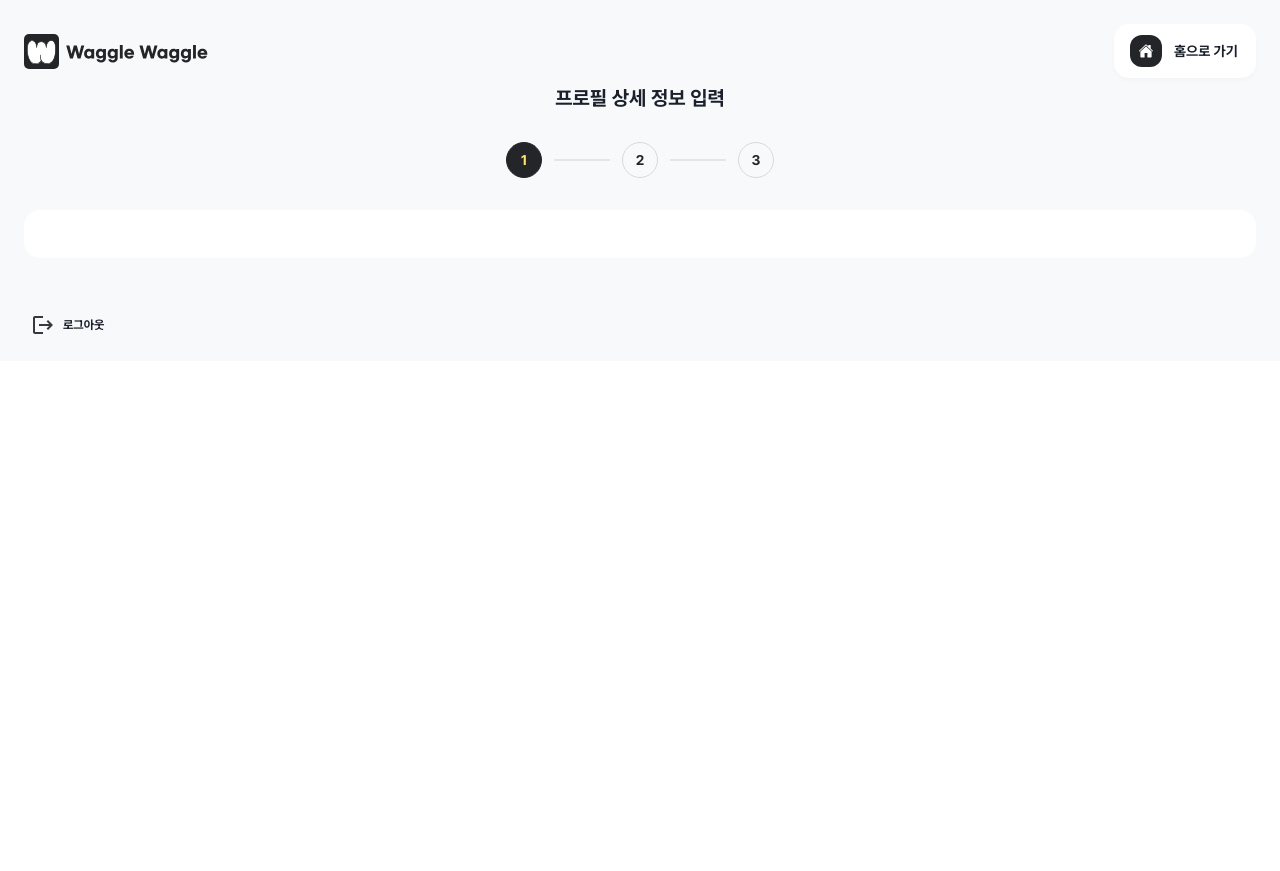
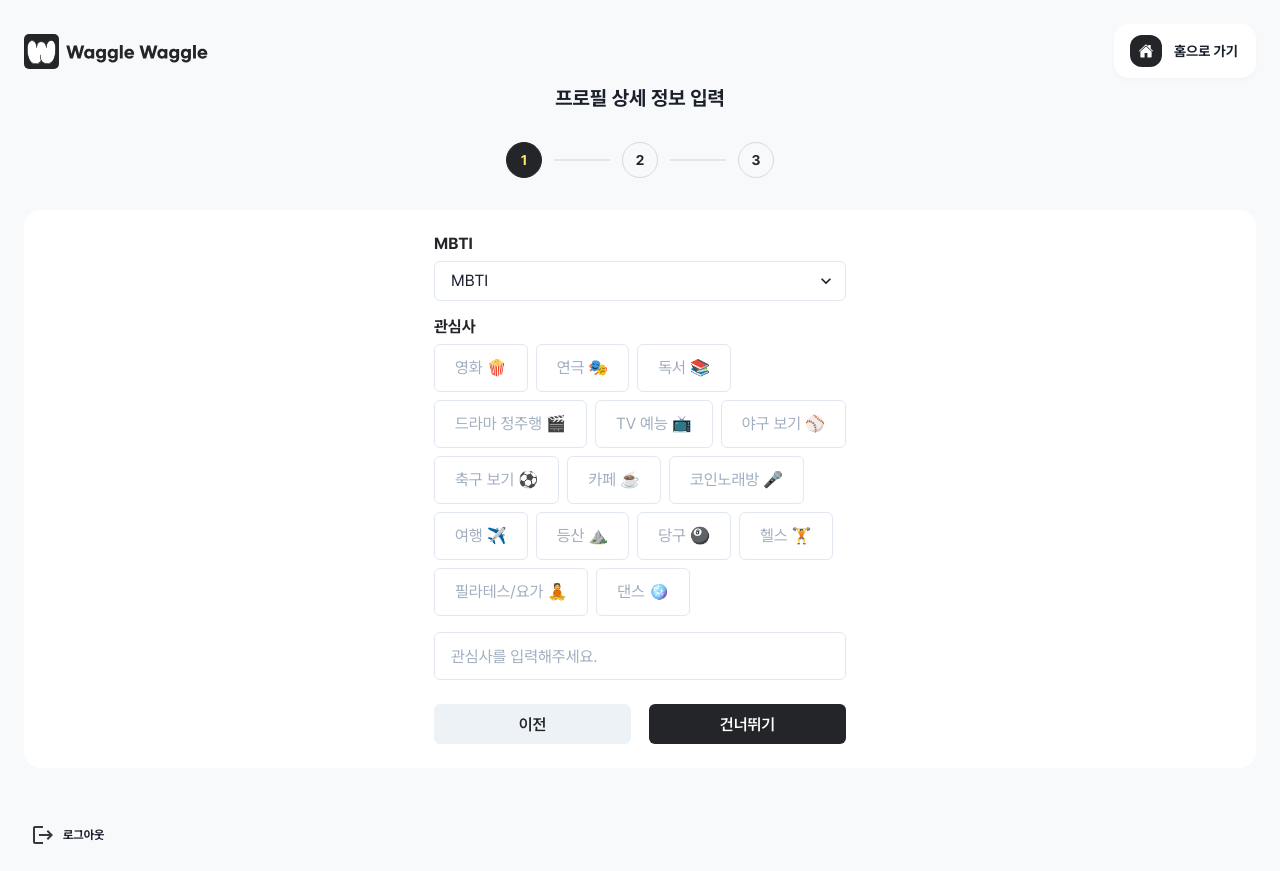
Before and after one commit to DDD-Community/DDD-10-WABLE-WEB, a Next.js app: page /profile/create in a window 1280 px wide. Before the commit the page ends 800 px from the top, so only its background shows below. Built offline with nearby package versions, Linux system fonts and the light colour scheme.

Commit message:
feat: 프로필 2단계 마크업

```diff
--- /dev/null
+++ b/src/components/pages/profile/AddtionalInformationForm/data.ts
@@ -0,0 +1,84 @@
+export const MBTIS = [
+  'ISTJ',
+  'ISFJ',
+  'INFJ',
+  'INTJ',
+  'ISTP',
+  'ISFP',
+  'INFP',
+  'INTP',
+  'ESTP',
+  'ESFP',
+  'ENFP',
+  'ENTP',
+  'ESTJ',
+  'ESFJ',
+  'ENFJ',
+  'ENTJ',
+];
+
+export const DEFAULT_INTERESTS: {
+  name: string;
+  emoji: string | null;
+}[] = [
+  {
+    name: '영화',
+    emoji: '🍿',
+  },
+  {
+    name: '연극',
+    emoji: '🎭',
+  },
+  {
+    name: '독서',
+    emoji: '📚',
+  },
+  {
+    name: '드라마 정주행',
+    emoji: '🎬',
+  },
+  {
+    name: 'TV 예능',
+    emoji: '📺',
+  },
+  {
+    name: '야구 보기',
+    emoji: '⚾️',
+  },
+  {
+    name: '축구 보기',
+    emoji: '⚽️',
+  },
+  {
+    name: '카페',
+    emoji: '☕',
+  },
+  {
+    name: '코인노래방',
+    emoji: '🎤',
+  },
+  {
+    name: '여행',
+    emoji: '✈️',
+  },
+  {
+    name: '등산',
+    emoji: '⛰️',
+  },
+  {
+    name: '당구',
+    emoji: '🎱',
+  },
+  {
+    name: '헬스',
+    emoji: '🏋️',
+  },
+  {
+    name: '필라테스/요가',
+    emoji: '🧘',
+  },
+  {
+    name: '댄스',
+    emoji: '🪩',
+  },
+];
--- a/src/components/pages/profile/AddtionalInformationForm/index.tsx
+++ b/src/components/pages/profile/AddtionalInformationForm/index.tsx
@@ -1,3 +1,110 @@
+import {
+  Button,
+  Center,
+  Flex,
+  FormControl,
+  FormLabel,
+  Heading,
+  Input,
+  Select,
+  Text,
+} from '@chakra-ui/react';
+import { useFormContext } from 'react-hook-form';
+import { ChevronDownIcon } from '@chakra-ui/icons';
+import { DEFAULT_INTERESTS, MBTIS } from './data';
+import { useRef, useState } from 'react';
+
+type Interests = (typeof DEFAULT_INTERESTS)[number][];
+
 export function AdditionalInformationForm() {
-  return <></>;
+  const {} = useFormContext();
+  const [interests, setInterests] = useState<Interests>(DEFAULT_INTERESTS);
+  const inputRef = useRef<HTMLInputElement>(null);
+
+  function handleAdditionalInterest(
+    event: React.KeyboardEvent<HTMLInputElement>,
+  ) {
+    if (!inputRef.current?.value) return;
+
+    if (event.key === 'Enter') {
+      setInterests([
+        ...interests,
+        { name: inputRef.current?.value, emoji: null },
+      ]);
+
+      inputRef.current.value = '';
+    }
+  }
+
+  return (
+    <Center maxW="412px" w="100%" gap="24px" flexDirection="column">
+      <Flex w="100%" flexDirection="column" gap="16px">
+        <FormControl>
+          <FormLabel>
+            <Heading size="sm" color="black">
+              MBTI
+            </Heading>
+          </FormLabel>
+          <Select icon={<ChevronDownIcon />} defaultValue="">
+            <option hidden disabled value="">
+              MBTI
+            </option>
+            {MBTIS.map((mbti) => (
+              <option key={mbti} value={mbti}>
+                {mbti}
+              </option>
+            ))}
+          </Select>
+        </FormControl>
+        <FormControl>
+          <FormLabel>
+            <Heading size="sm" color="black">
+              관심사
+            </Heading>
+          </FormLabel>
+          <Flex flexWrap="wrap" gap="8px">
+            {/**
+             * @todo 선택된 interest이면 bg, color 변경하기
+             * @todo 다시 선택하면 bg, color 원래대로 변경하기
+             */}
+            {interests.map(({ name, emoji }) => (
+              <Flex
+                key={name}
+                as="button"
+                gap="4px"
+                h="48px"
+                paddingX="20px"
+                borderRadius="6px"
+                border="1px"
+                borderColor="gray.200"
+                alignItems="center"
+                justifyItems="center"
+              >
+                <Text size="md" color="gray.400">
+                  {name}
+                </Text>
+                {emoji}
+              </Flex>
+            ))}
+          </Flex>
+        </FormControl>
+        <Input
+          ref={inputRef}
+          onKeyUp={handleAdditionalInterest}
+          size="lg"
+          fontSize="16px"
+          placeholder="관심사를 입력해주세요."
+          _placeholder={{ color: 'gray.400' }}
+        />
+      </Flex>
+      <Flex w="100%" gap="18px">
+        <Button flex="1" bg="gray.100" color="black">
+          이전
+        </Button>
+        <Button flex="1" bg="black" color="white" _hover={{ opacity: 0.8 }}>
+          건너뛰기
+        </Button>
+      </Flex>
+    </Center>
+  );
 }
--- a/src/pages/profile/create.tsx
+++ b/src/pages/profile/create.tsx
@@ -24,6 +24,7 @@ export default function Profile() {
   const [Funnel, step, setStep] = useFunnel({
     steps: STEPS,
     initialStep: '프로필 상세 정보 입력 - MBTI 및 관심사',
+    // initialStep: '프로필 상세 정보 입력 - 기본 정보',
   });
   const methods = useForm<ProfileSchema>({
     resolver: zodResolver(profileSchema),
@@ -78,6 +79,7 @@ export default function Profile() {
             </Flex>
           </Flex>
           <Flex
+            w="fit-content"
             padding="0 0 24px 31px"
             alignItems="center"
             gap="8px"
```
